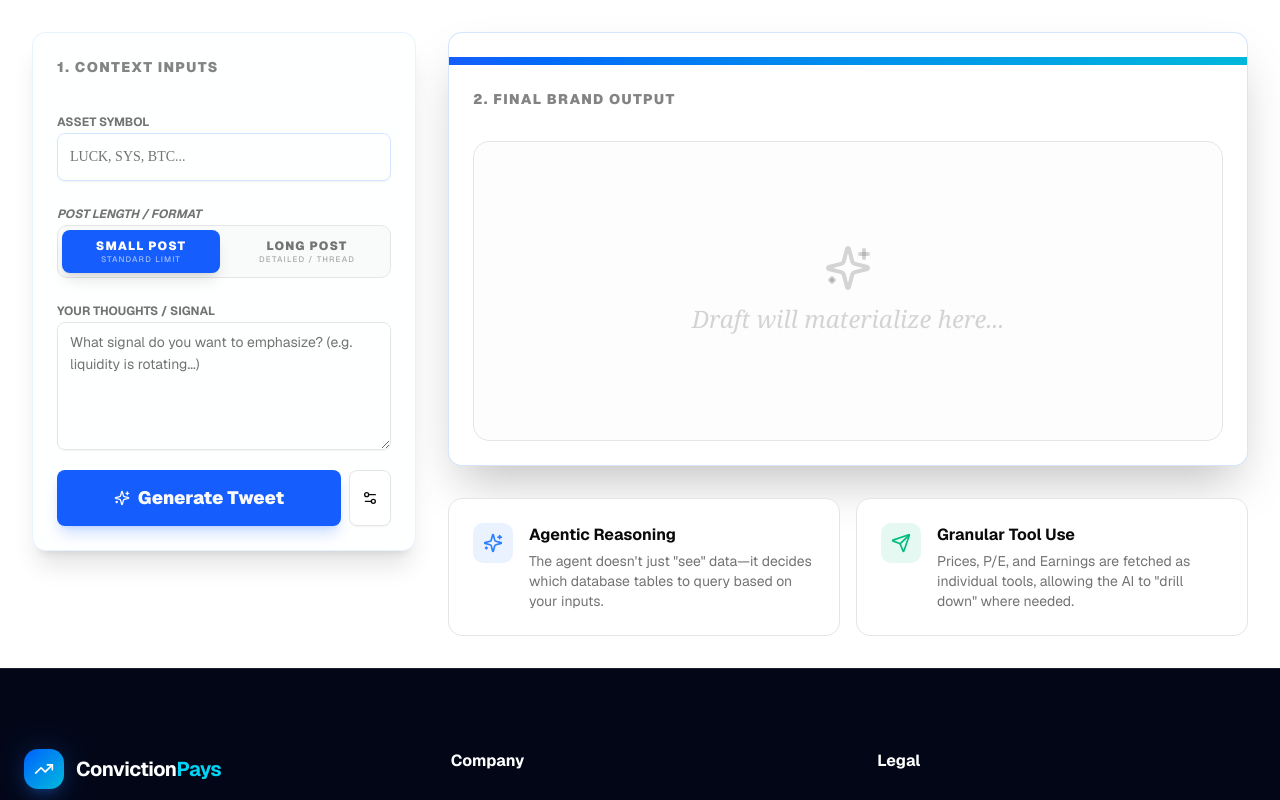
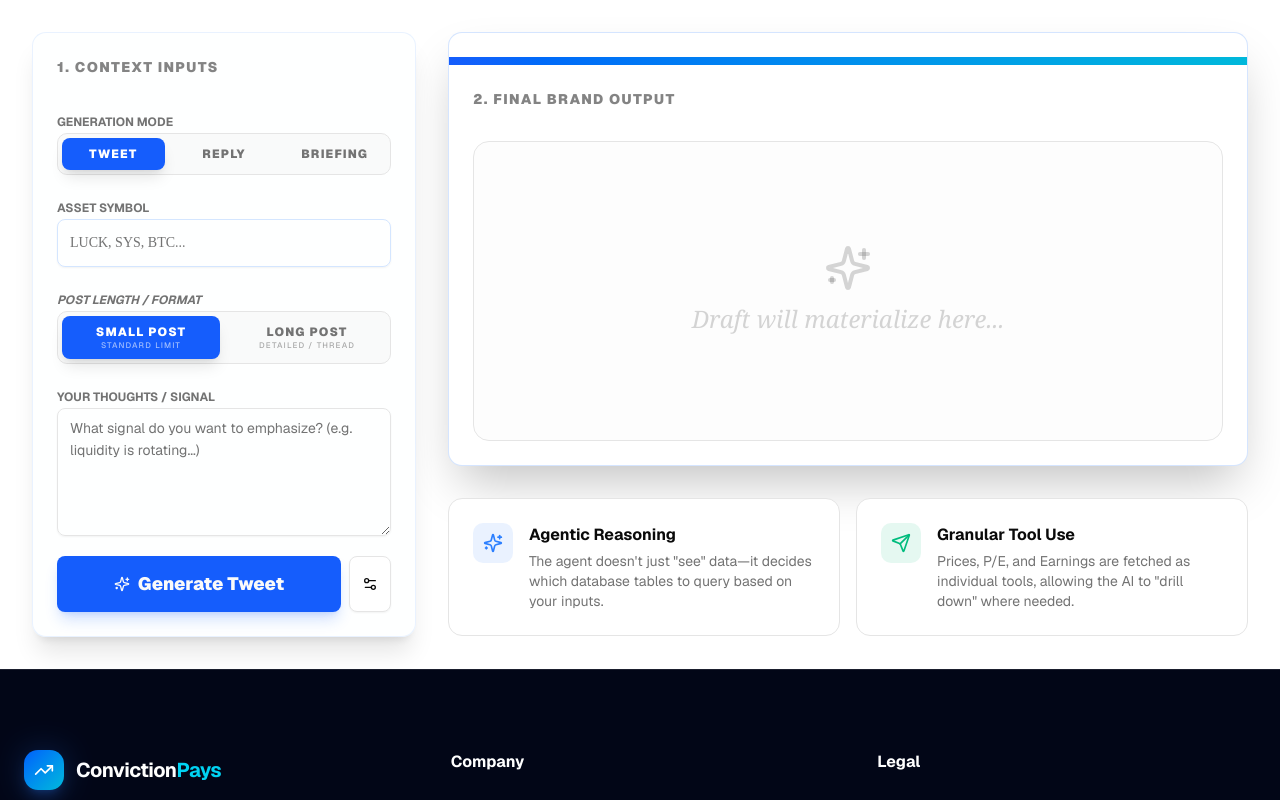
Before and after one commit to bilalashrafshk/finance-dashboard, a Next.js app: page /admin/x-copilot in a window 1280 px wide. Shown: the top 800 px of the page. Built offline with nearby package versions, Linux system fonts and the light colour scheme.

Commit message:
Restore X-Copilot mode selection UI (Tweet/Reply/Briefing)

```diff
--- a/app/admin/x-copilot/page.tsx
+++ b/app/admin/x-copilot/page.tsx
@@ -94,6 +94,30 @@ export default function XCopilotPage() {
                     <Card className="shadow-xl bg-card/50 backdrop-blur-sm border-blue-500/10">
                         <CardHeader><CardTitle className="text-sm uppercase tracking-widest opacity-50 font-black">1. Context Inputs</CardTitle></CardHeader>
                         <CardContent className="space-y-5">
+                            <div className="space-y-2">
+                                <label className="text-xs font-bold uppercase text-muted-foreground">Generation Mode</label>
+                                <div className="grid grid-cols-3 gap-2 p-1 bg-muted/50 rounded-lg border">
+                                    <button
+                                        onClick={() => setMode('tweet')}
+                                        className={`py-2 text-xs font-black uppercase tracking-widest rounded-md transition-all ${mode === 'tweet' ? 'bg-blue-600 text-white shadow-lg' : 'text-muted-foreground hover:bg-muted'}`}
+                                    >
+                                        Tweet
+                                    </button>
+                                    <button
+                                        onClick={() => setMode('reply')}
+                                        className={`py-2 text-xs font-black uppercase tracking-widest rounded-md transition-all ${mode === 'reply' ? 'bg-purple-600 text-white shadow-lg' : 'text-muted-foreground hover:bg-muted'}`}
+                                    >
+                                        Reply
+                                    </button>
+                                    <button
+                                        onClick={() => setMode('briefing')}
+                                        className={`py-2 text-xs font-black uppercase tracking-widest rounded-md transition-all ${mode === 'briefing' ? 'bg-emerald-600 text-white shadow-lg' : 'text-muted-foreground hover:bg-muted'}`}
+                                    >
+                                        Briefing
+                                    </button>
+                                </div>
+                            </div>
+
                             <div className="space-y-2">
                                 <label className="text-xs font-bold uppercase text-muted-foreground">Asset Symbol</label>
                                 <Input
```
